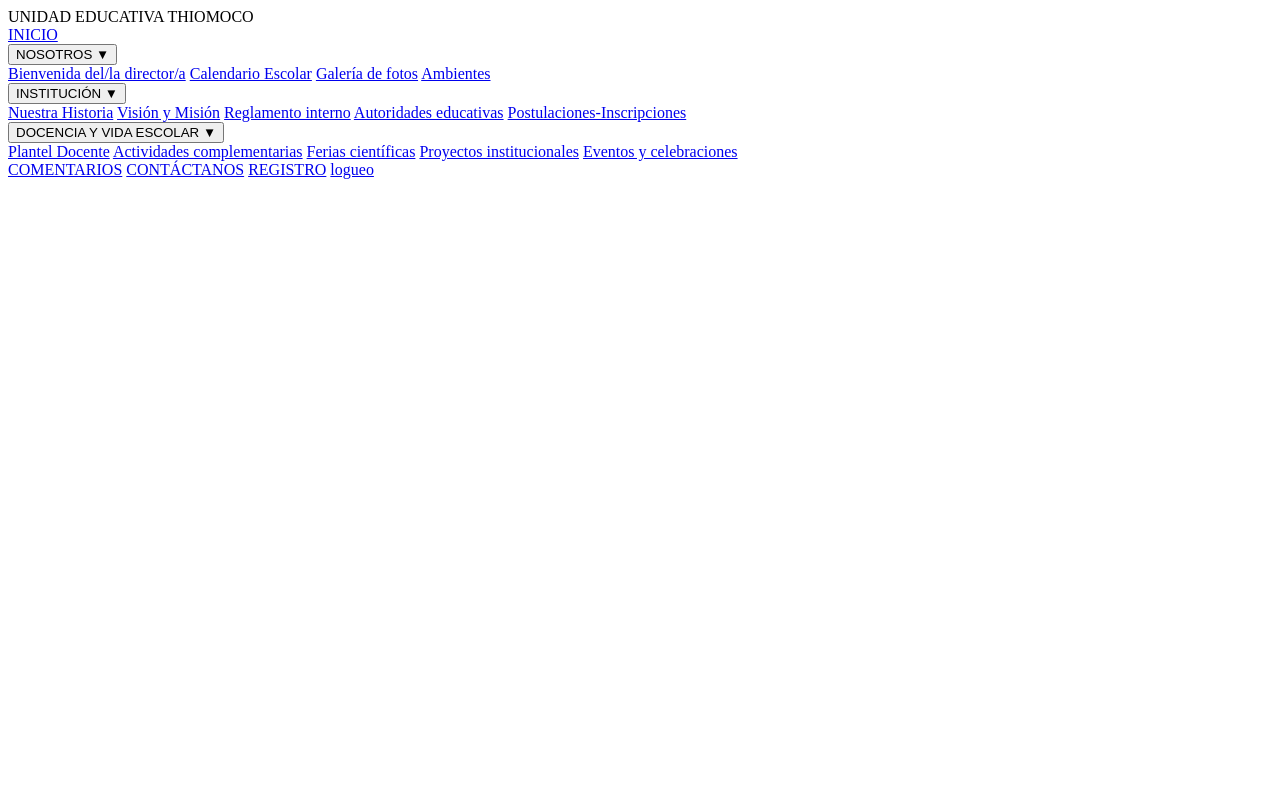
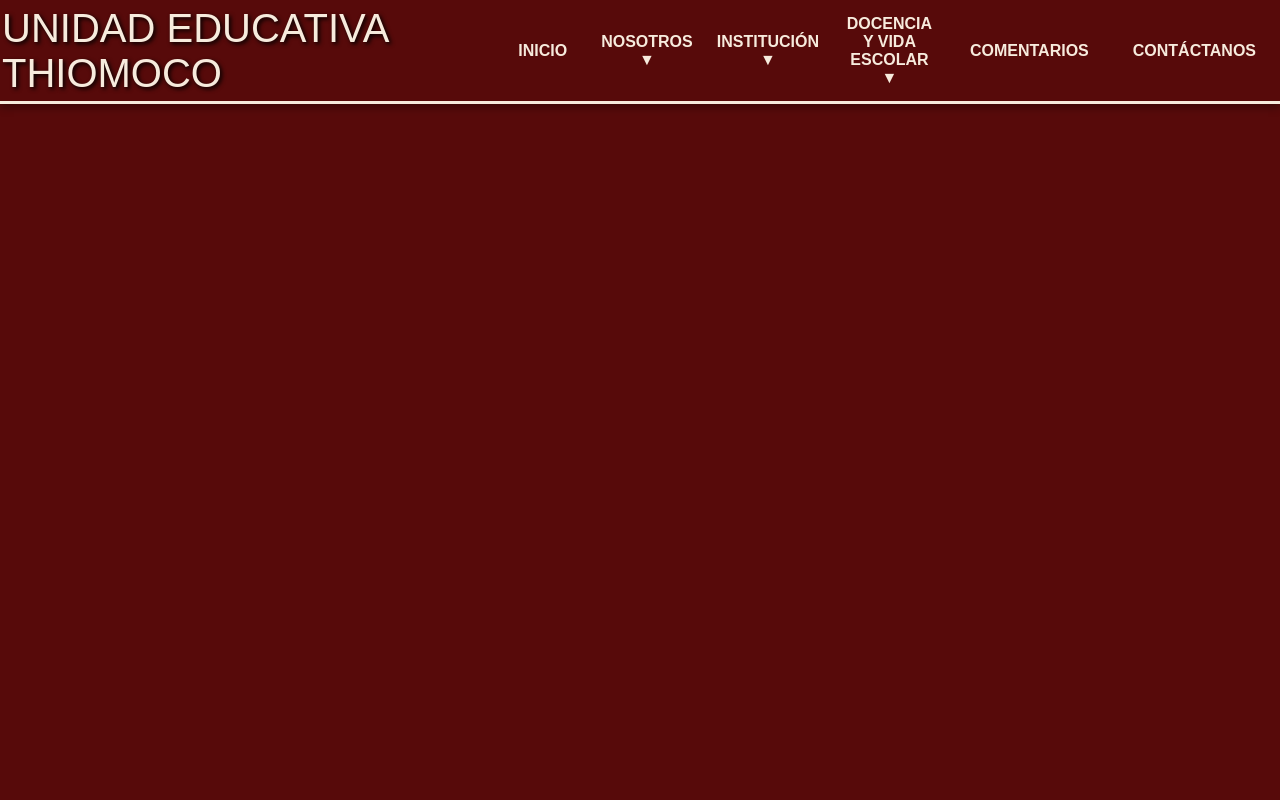
Before and after one commit to arimanzaneda/proyectobthgrupo6, a PHP site: page /cabecera.php in a window 1280 px wide. Run offline with PHP 8.4, Linux system fonts and the light colour scheme.

Commit message:
cabecera.php
cebecera con estilos

```diff
--- a/cabecera.php
+++ b/cabecera.php
@@ -1,7 +1,125 @@
-<header>
+<!DOCTYPE html>
+<html lang="en">
+<head>
+  <meta charset="UTF-8">
+  <meta name="viewport" content="width=device-width, initial-scale=1.0">
+  <title>Document</title>
+</head>
+<body>
+  <style>
+    body {
+  font-family: "Lora", serif;
+  margin: 0;
+  background-color: #570a0a;
+}
+
+header {
+  background-color: #570a0a;
+  color: #f7ebdd;
+  padding: 1px 2px;
+  display: flex;
+  justify-content: space-between;
+  align-items: center;
+  border-bottom: 3px solid #f7ebdd;
+  height: 99px;
+  box-shadow: 0px 4px 8px rgba(0, 0, 0, 0.3);
+}
+
+.titulo_unieduthi {
+  font-size: 40px;
+  font-family: "Cinzel", sans-serif;
+  text-shadow: 2px 2px 4px #000000;
+}
+
+nav {
+  display: flex;
+  align-items: center;
+}
+
+nav a {
+  color: #f7ebdd;
+  margin: 0px 10px;
+  font-weight: bold;
+  padding: 8px 12px;
+  border-radius: 8px;
+  transition: background-color 0.3s, transform 0.3s;
+  font-family: "Cinzel", sans-serif;
+  text-decoration: none;
+}
+
+nav a:hover {
+  background-color: #a02222;
+  color: white;
+  transform: scale(1.05);
+}
+
+.menu-item {
+  position: relative;
+  display: inline-block;
+}
+
+.submenu-btn {
+  background: none;
+  border: none;
+  color: #f7ebdd;
+  font-weight: bold;
+  padding: 8px 12px;
+  font-family: "Cinzel", sans-serif;
+  cursor: pointer;
+  font-size: 16px;
+  transition: background-color 0.3s, transform 0.3s;
+}
+
+.submenu-btn:hover {
+  background-color: #a02222;
+  color: white;
+  transform: scale(1.05);
+}
+
+.submenu {
+  display: none;
+  position: absolute;
+  background-color: #a02222;
+  border-radius: 8px;
+  box-shadow: 0px 8px 16px rgba(0, 0, 0, 0.3);
+  z-index: 1;
+  min-width: 200px;
+  top: 100%;
+  left: 0;
+}
+
+.submenu a {
+  display: block;
+  padding: 10px 15px;
+  color: #f7ebdd;
+  text-decoration: none;
+  font-family: "Lora", serif;
+}
+
+.submenu a:hover {
+  background-color: #8e1b1b;
+}
+
+@media screen and (max-width: 768px) {
+  header {
+    flex-direction: column;
+    height: auto;
+    text-align: center;
+  }
+  nav {
+    margin-top: 10px;
+    flex-wrap: wrap;
+  }
+  nav a {
+    margin-bottom: 8px;
+  }
+}
+  </style>
+
+  <header>
   <div class="titulo_unieduthi">UNIDAD EDUCATIVA THIOMOCO</div>
   <nav>
-    <a href="index.php">INICIO</a>
+    <a href="portadaprincipal.php">INICIO</a>
 
     <div class="menu-item">
       <button class="submenu-btn">NOSOTROS ▼</button>
@@ -17,9 +135,9 @@
     <div class="menu-item">
       <button class="submenu-btn">INSTITUCIÓN ▼</button>
       <div class="submenu">
-        <a href="subinst_historia.php">Nuestra Historia</a>
-        <a href="subinst_historia.php">Visión y Misión</a>
-        <a href="subinst_reglamentointerno.php">Reglamento interno</a>
+        <a href="subinst_hist0ria.php">Nuestra Historia</a>
+        <a href="subinst_hist0ria.php">Visión y Misión</a>
+        <a href="subinst_reglamentointerno0.php">Reglamento interno</a>
         <a href="subinst_autoridadeseducativas.php">Autoridades educativas</a>
         <a href="subinst_posteinscrip.php">Postulaciones-Inscripciones</a>
       </div>
@@ -38,8 +156,7 @@
 
     <a href="comentarios.php">COMENTARIOS</a>
     <a href="contacto.php">CONTÁCTANOS</a>
-    <a href="registro.php">REGISTRO</a>
-    <a href="logueo.php">logueo</a>
-
   </nav>
 </header>
+</body>
+</html>
```
